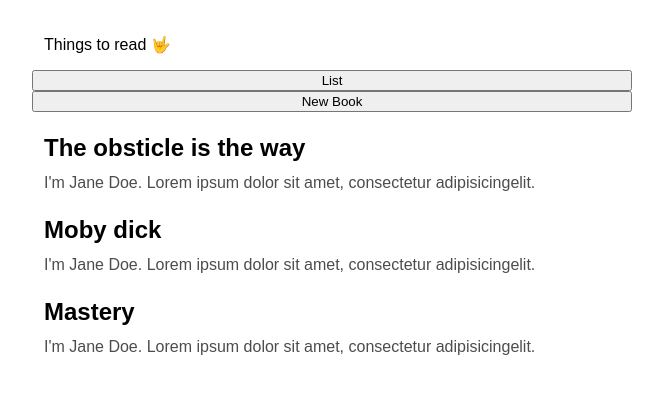
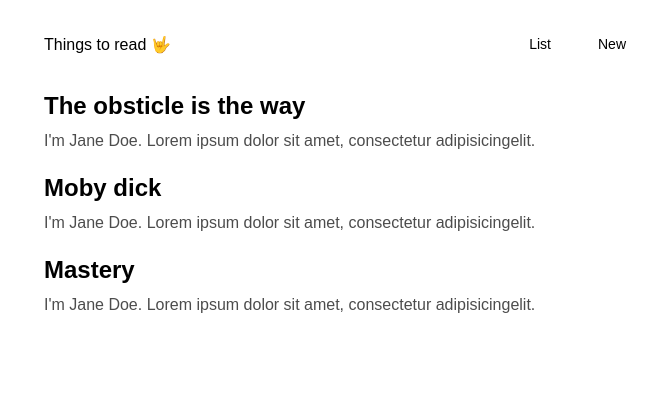
Before and after one commit to hrryndrsn/readingList, a Gatsby site: page / in a window 1280 px wide. Shown: the part 109-502 px from the top of the page, without its empty margins (308-971 px from the left). Built offline with nearby package versions, Linux system fonts and the light colour scheme; Gatsby itself is replaced by a stand-in of ours.

Commit message:
add emoji nav

```diff
--- a/src/pages/index.tsx
+++ b/src/pages/index.tsx
@@ -20,6 +20,25 @@
 `;
 const SiteDescription = styled.p`
   padding: 0 12px;
+`;
+const SiteControls = styled.div`
+  display: grid;
+  grid-template-columns: 6fr 1fr 1fr;
+  & button {
+    background: none;
+    border: none;
+    outline: none;
+    cursor: pointer;
+    font-size: 14px;
+    text-align: right;
+    &:hover {
+      color: blue;
+      &::before {
+      content: "👉";
+      color: red;
+}
+    }
+  }
 `;
 
 //------------------------------------------------------
@@ -45,9 +64,11 @@
     return (
       <Container>
         <SiteTitle>Zord reading list</SiteTitle>
-        <SiteDescription>Things to read 🤟</SiteDescription>
-        <button onClick={this.toggleList}>List</button>
-        <button onClick={this.toggleNewBook}>New Book</button>
+        <SiteControls>
+          <SiteDescription>Things to read 🤟</SiteDescription>
+          <button onClick={this.toggleList}>List</button>
+          <button onClick={this.toggleNewBook}>New</button>
+        </SiteControls>
         {this.state.showList ? <BookList readingList={sampleData} /> : <div />}
       </Container>
     );
```
